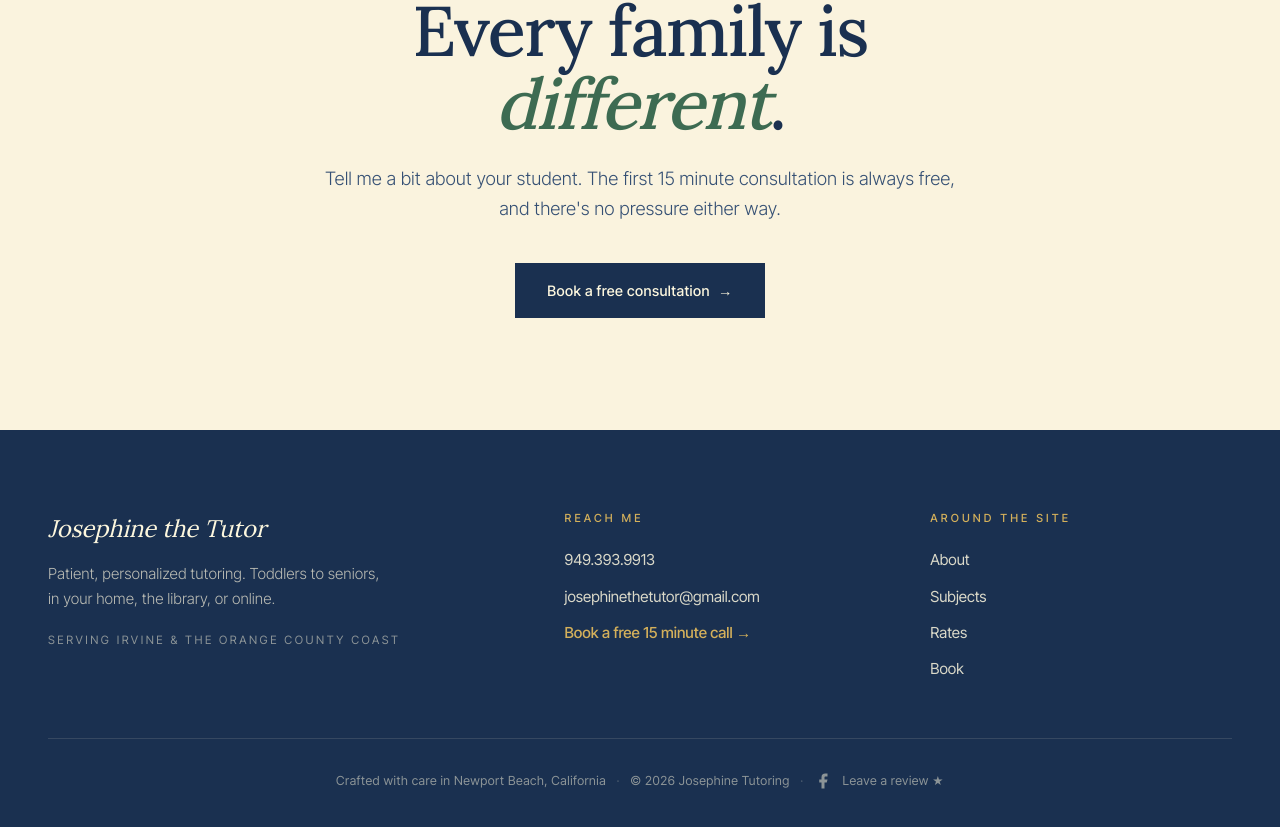
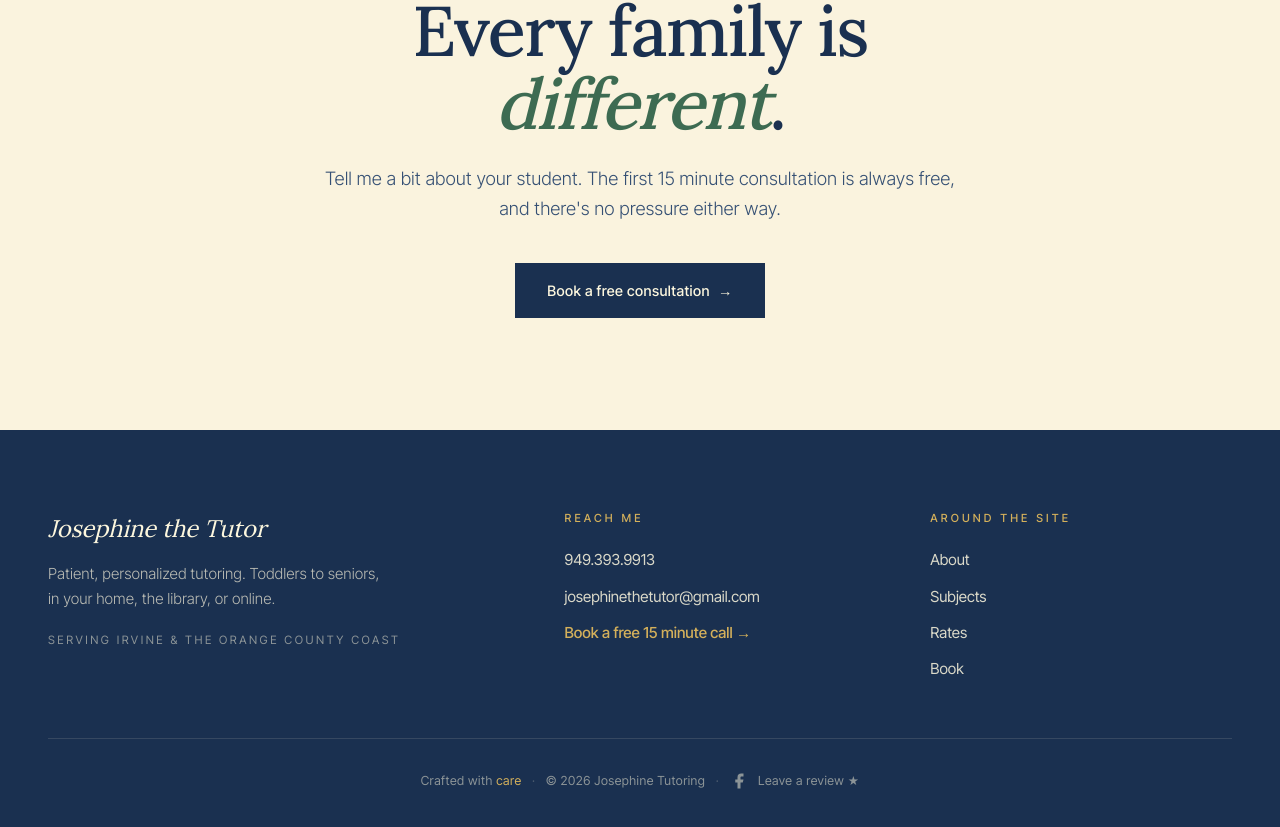
Before and after one commit to patrickparagas1/josephine-tutoring, a Next.js app: page / in a window 1280 px wide. Shown: the part 3331-4158 px from the top of the page. Built offline with nearby package versions, Linux system fonts and the light colour scheme.

Commit message:
Update High School subjects; footer style

```diff
--- a/components/Footer.tsx
+++ b/components/Footer.tsx
@@ -51,7 +51,7 @@ export default function Footer() {
         </div>
         <div className="footer-bottom">
           <span>
-            Crafted with care in Newport Beach, California
+            Crafted with <em style={{color: "#d4b05b", fontStyle: "normal"}}>care</em>
           </span>
           <span className="footer-bottom-sep" aria-hidden="true">
             ·
--- a/components/Services.tsx
+++ b/components/Services.tsx
@@ -29,13 +29,13 @@ export default function Services() {
             id: "little-ones",
             num: "01",
             title: "Little Ones · Ages 18 months to 4",
-            items: ["Pre-Reading And Storytelling", "Creative Play And Expression", "Art Projects And Fine Motor Skills", "Social And Emotional Engagement", "Music Appreciation, Movement, And Listening"],
+            items: ["Pre-Reading And Storytelling", "Creative Play And Expression", "Art Projects And Fine Motor Skills", "Science Experiments", "Social And Emotional Engagement", "Music Appreciation, Movement, And Listening"],
           },
           {
             id: "elementary",
             num: "02",
             title: "Elementary · Grades K to 5",
-            items: ["Reading Fluency & Comprehension", "Writing & Spelling", "Math Foundations", "Cursive & Penmanship", "Homework Help & Study Habits", "Creative Projects"],
+            items: ["Reading Fluency & Comprehension", "Writing & Spelling", "Math Foundations", "Science Experiments", "Cursive & Penmanship", "Homework Help & Study Habits", "Creative Projects"],
           },
           {
             id: "middle-school",
@@ -47,7 +47,7 @@ export default function Services() {
             id: "high-school",
             num: "04",
             title: "High School · Grades 9 to 12",
-            items: ["Algebra, Geometry, Precalculus", "English & Essay Coaching", "History Subjects", "Study Organization & Time Management"],
+            items: ["Algebra, Geometry, Precalculus", "Literature", "Reading & Writing", "History Subjects", "Homework & Project Help", "Exam Review", "Study Organization & Time Management"],
           },
           {
             id: "test-prep",
```
